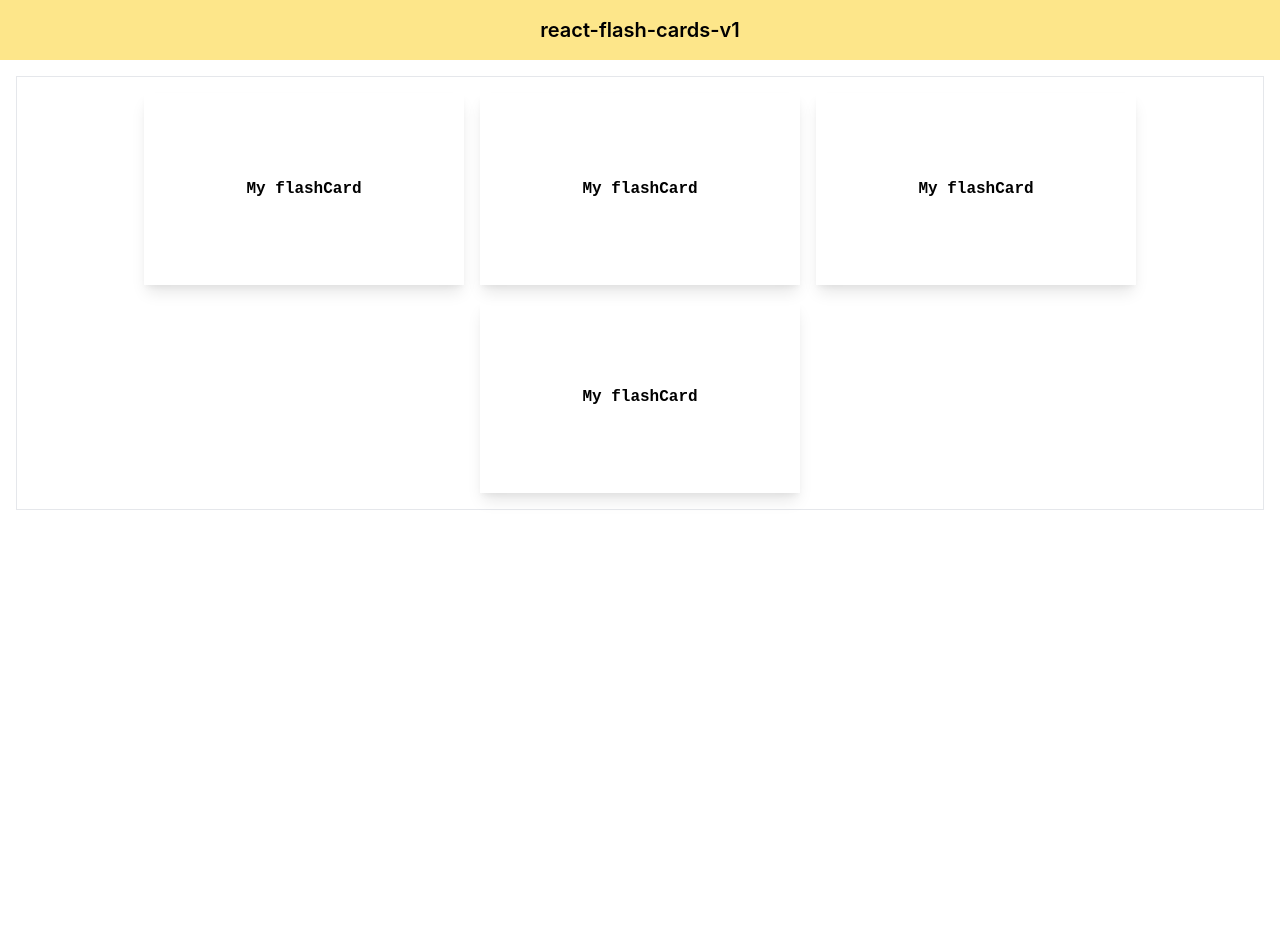
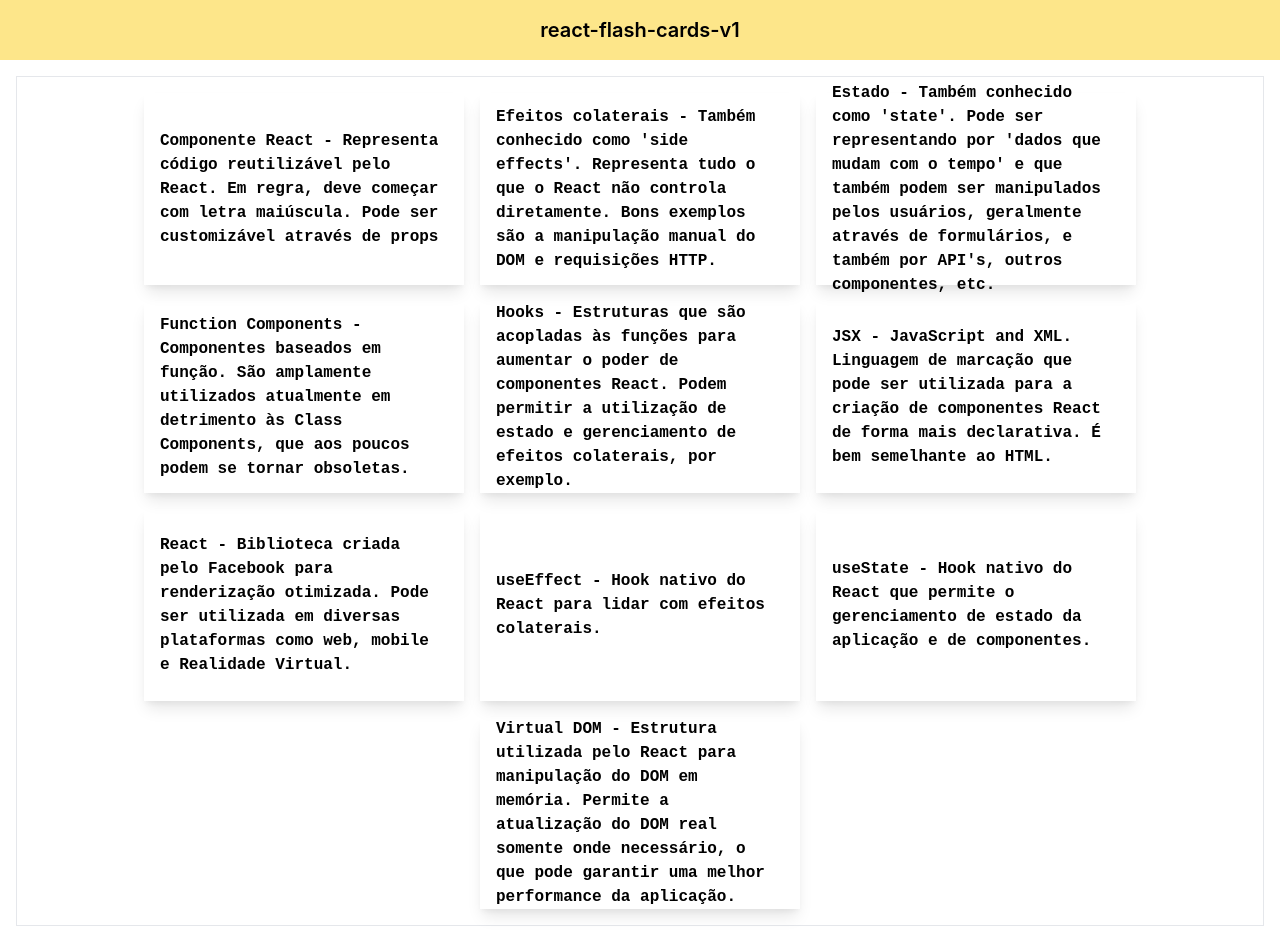
Before and after one commit to rennanmelo/react-flash-cards-v1, a React (Create React App) app: page / in a window 1280 px wide. Before the commit the page ends 800 px from the top, so only its background shows below. Built offline with nearby package versions, Linux system fonts and the light colour scheme.

Commit message:
Loop through the data and create a FlashCard for each of them

```diff
--- a/src/components/FlashCard.jsx
+++ b/src/components/FlashCard.jsx
@@ -1,4 +1,4 @@
-const FlashCard = () => {
+const FlashCard = ({ title, description }) => {
   return (
     <div
       className="shadow-lg p-4 m-2 w-80 h-48 cursor-pointer
@@ -6,7 +6,7 @@
       font-semibold "
       style={{ fontFamily: "'JetBrains Mono', monospace" }}
     >
-      My flashCard
+      {title} - {description}
     </div>
   );
 };
--- a/src/pages/FlashCardsPage.jsx
+++ b/src/pages/FlashCardsPage.jsx
@@ -13,10 +13,11 @@
 
       <Main>
         <FLashCards>
-          <FlashCard />
-          <FlashCard />
-          <FlashCard />
-          <FlashCard />
+          {allFlashCards.map(({ id, title, description }) => {
+            return (
+              <FlashCard key={id} title={title} description={description} />
+            );
+          })}
         </FLashCards>
       </Main>
     </>
```
